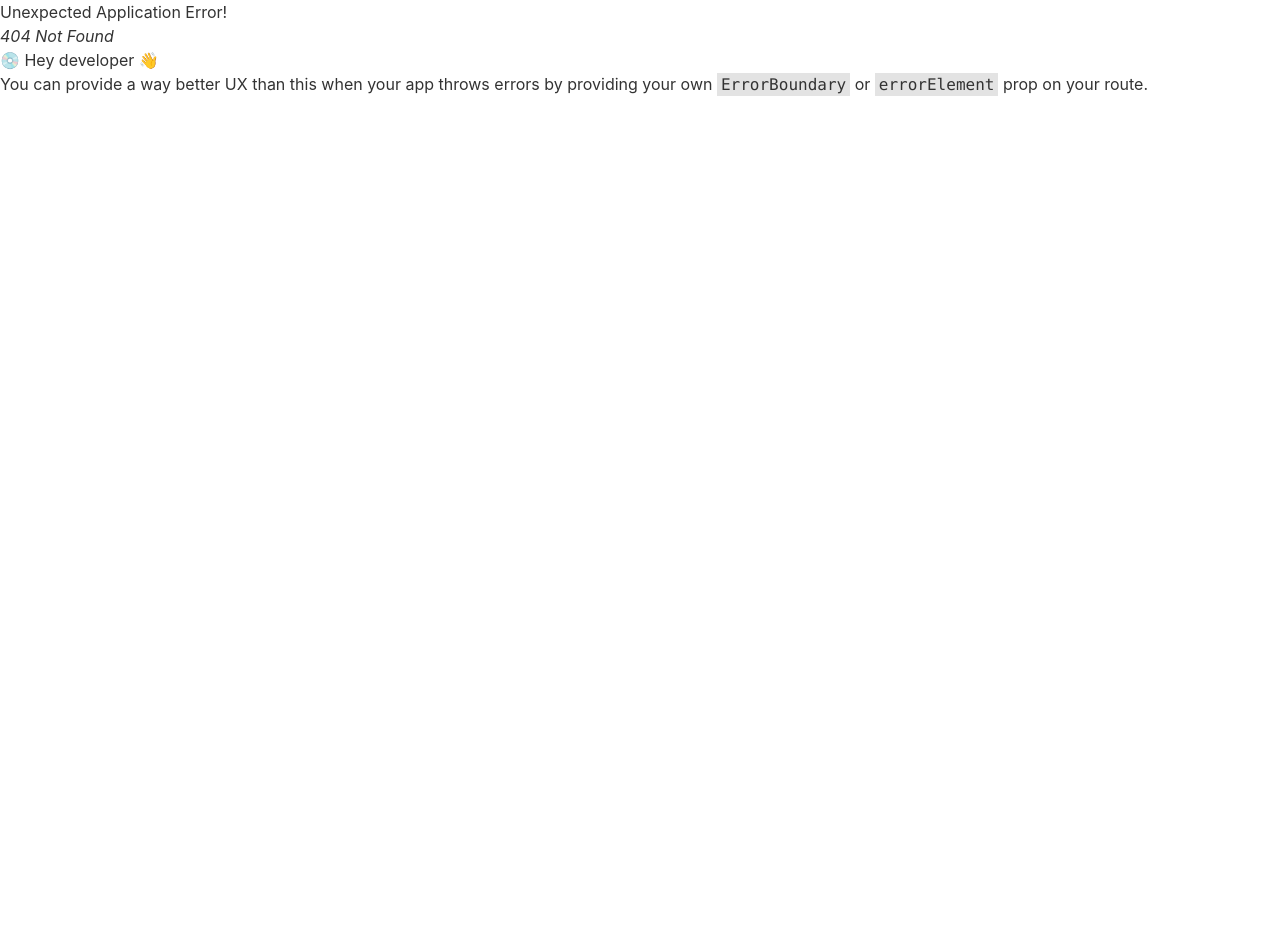
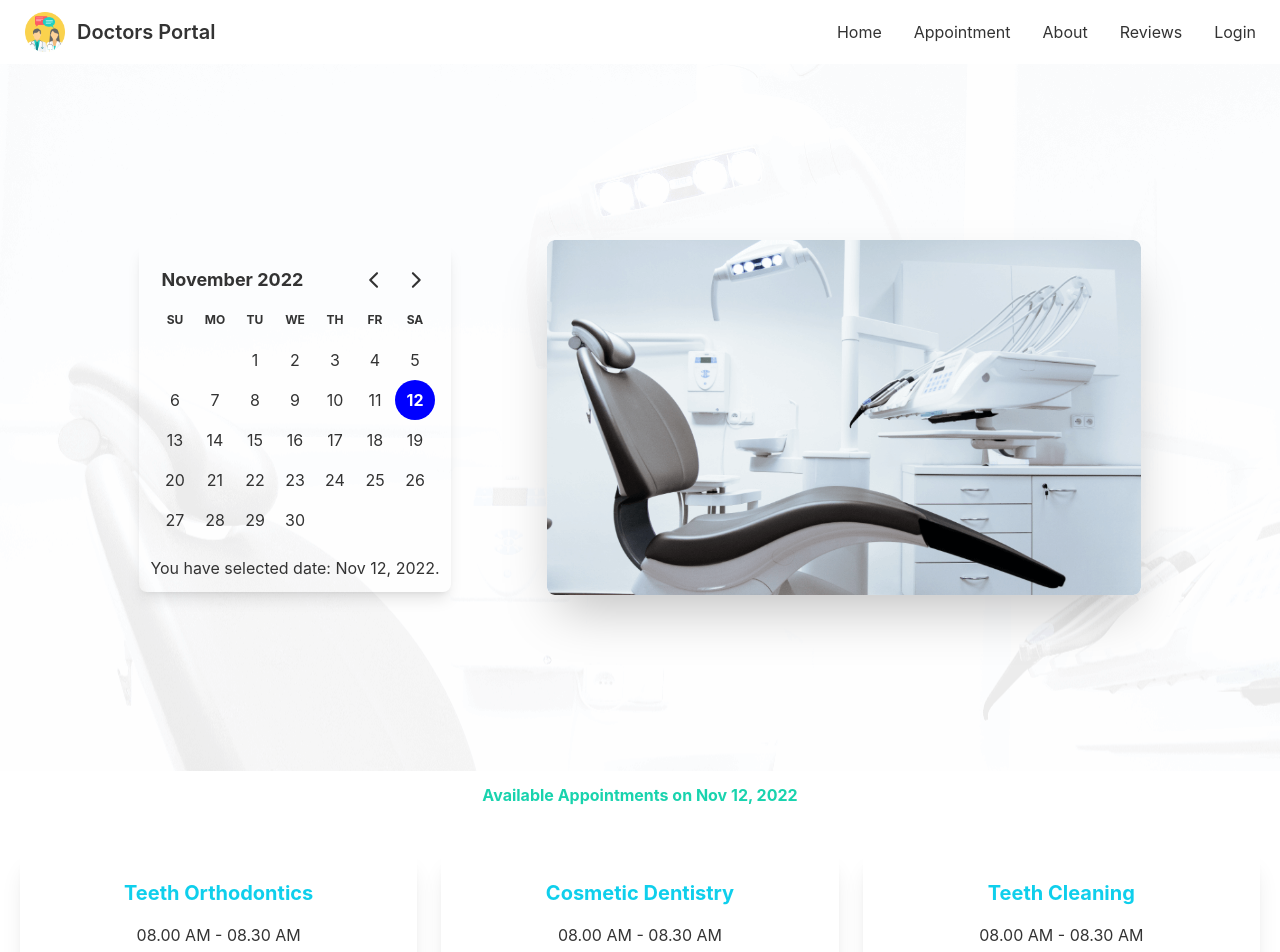
Before and after one commit to rifatahmed787/react-doctor-portal-full-client, a React (Create React App) app: page /appointment in a window 1280 px wide. Before the commit this address had no page. Shown: the top 952 px of the page. Before the commit the page ends 800 px from the top, so only its background shows below. Built offline with nearby package versions, Linux system fonts and the light colour scheme.

Commit message:
availableAppointment added

```diff
--- a/package.json
+++ b/package.json
@@ -7,7 +7,9 @@
     "@testing-library/react": "^13.4.0",
     "@testing-library/user-event": "^13.5.0",
     "daisyui": "^2.39.1",
+    "date-fns": "^2.29.3",
     "react": "^18.2.0",
+    "react-day-picker": "^8.3.6",
     "react-dom": "^18.2.0",
     "react-router-dom": "^6.4.3",
     "react-scripts": "5.0.1",
--- /dev/null
+++ b/public/services.json
@@ -0,0 +1,118 @@
+[
+    {
+      "_id": 1,
+      "name": "Teeth Orthodontics",
+      "slots": [
+        "08.00 AM - 08.30 AM",
+        "08.30 AM - 09.00 AM",
+        "09.00 AM - 9.30 AM",
+        "09.30 AM - 10.00 AM",
+        "10.00 AM - 10.30 AM",
+        "10.30 AM - 11.00 AM",
+        "11.00 AM - 11.30 AM",
+        "11.30 AM - 12.00 AM",
+        "1.00 PM - 1.30 PM",
+        "1.30 PM - 2.00 PM",
+        "2.00 PM - 2.30 PM",
+        "2.30 PM - 3.00 PM",
+        "3.00 PM - 3.30 PM",
+        "3.30 PM - 4.00 PM",
+        "4.00 PM - 4.30 PM",
+        "4.30 PM - 5.00 PM"
+      ]
+    },
+    {
+      "_id": 2,
+      "name": "Cosmetic Dentistry",
+      "slots": [
+        "08.00 AM - 08.30 AM",
+        "08.30 AM - 09.00 AM",
+        "09.00 AM - 9.30 AM",
+        "09.30 AM - 10.00 AM",
+        "10.00 AM - 10.30 AM",
+        "10.30 AM - 11.00 AM",
+        "11.00 AM - 11.30 AM",
+        "11.30 AM - 12.00 AM",
+        "1.00 PM - 1.30 PM",
+        "1.30 PM - 2.00 PM",
+        "2.00 PM - 2.30 PM",
+        "2.30 PM - 3.00 PM",
+        "3.00 PM - 3.30 PM",
+        "3.30 PM - 4.00 PM",
+        "4.00 PM - 4.30 PM",
+        "4.30 PM - 5.00 PM"
+      ]
+    },
+    {
+      "_id": 3,
+      "name": "Teeth Cleaning",
+      "slots": [
+        "08.00 AM - 08.30 AM",
+        "08.30 AM - 09.00 AM",
+        "09.00 AM - 9.30 AM",
+        "09.30 AM - 10.00 AM",
+        "10.00 AM - 10.30 AM",
+        "10.30 AM - 11.00 AM",
+        "11.00 AM - 11.30 AM",
+        "11.30 AM - 12.00 AM",
+        "1.00 PM - 1.30 PM",
+        "1.30 PM - 2.00 PM",
+        "2.00 PM - 2.30 PM",
+        "2.30 PM - 3.00 PM",
+        "3.00 PM - 3.30 PM",
+        "3.30 PM - 4.00 PM",
+        "4.00 PM - 4.30 PM",
+        "4.30 PM - 5.00 PM"
+      ]
+    },
+    {
+      "_id": 4,
+      "name": "Cavity Protection",
+      "slots": [
+        "08.00 AM - 08.30 AM",
+        "08.30 AM - 09.00 AM",
+        "09.00 AM - 9.30 AM",
+        "09.30 AM - 10.00 AM",
+        "10.00 AM - 10.30 AM",
+        "10.30 AM - 11.00 AM",
+        "11.00 AM - 11.30 AM",
+        "11.30 AM - 12.00 AM",
+        "1.00 PM - 1.30 PM",
+        "1.30 PM - 2.00 PM",
+        "2.00 PM - 2.30 PM",
+        "2.30 PM - 3.00 PM",
+        "3.00 PM - 3.30 PM",
+        "3.30 PM - 4.00 PM",
+        "4.00 PM - 4.30 PM",
+        "4.30 PM - 5.00 PM"
+      ]
+    },
+    {
+      "_id": 5,
+      "name": "Pediatric Dental",
+      "slots": [
+      ]
+    },
+    {
+      "_id": 6,
+      "name": "Oral Surgery",
+      "slots": [
+        "08.00 AM - 08.30 AM",
+        "08.30 AM - 09.00 AM",
+        "09.00 AM - 9.30 AM",
+        "09.30 AM - 10.00 AM",
+        "10.00 AM - 10.30 AM",
+        "10.30 AM - 11.00 AM",
+        "11.00 AM - 11.30 AM",
+        "11.30 AM - 12.00 AM",
+        "1.00 PM - 1.30 PM",
+        "1.30 PM - 2.00 PM",
+        "2.00 PM - 2.30 PM",
+        "2.30 PM - 3.00 PM",
+        "3.00 PM - 3.30 PM",
+        "3.30 PM - 4.00 PM",
+        "4.00 PM - 4.30 PM",
+        "4.30 PM - 5.00 PM"
+      ]
+    }
+  ]
--- a/src/Routes/Routes.js
+++ b/src/Routes/Routes.js
@@ -1,5 +1,6 @@
 import { createBrowserRouter } from "react-router-dom";
 import Main from "../layout/Main";
+import Appointment from "../pages/Appointment/Appointment/Appointment";
 import Home from "../pages/Home/Home";
 import Login from "../pages/Login/Login";
 
@@ -16,6 +17,10 @@ export const router = createBrowserRouter([
         path: "/login",
         element: <Login></Login>,
       },
+      {
+        path: "/appointment",
+        element: <Appointment></Appointment>,
+      },
     ],
   },
 ]);
--- /dev/null
+++ b/src/pages/Appointment/Appointment/Appointment.js
@@ -0,0 +1,21 @@
+import React, { useState } from "react";
+import AppointmentBanner from "../AppointmentBanner/AppointmentBanner";
+import AvailableAppoointment from "../AvialableAppointment/AvailableAppoointment";
+
+const Appointment = () => {
+  const [selectedDate, setSelectedDate] = useState(new Date());
+  return (
+    <div>
+      <AppointmentBanner
+        selectedDate={selectedDate}
+        setSelectedDate={setSelectedDate}
+      ></AppointmentBanner>
+      <AvailableAppoointment
+        selectedDate={selectedDate}
+        setSelectedDate={setSelectedDate}
+      ></AvailableAppoointment>
+    </div>
+  );
+};
+
+export default Appointment;
--- /dev/null
+++ b/src/pages/Appointment/AppointmentBanner/AppointmentBanner.js
@@ -0,0 +1,32 @@
+import React from "react";
+import chair from "../../../assets/images/chair.png";
+import bg from "../../../assets/images/bg.png";
+
+import { format } from "date-fns";
+import { DayPicker } from "react-day-picker";
+
+const AppointmentBanner = ({ selectedDate, setSelectedDate }) => {
+  return (
+    <div className="hero py-40" style={{ background: `url(${bg})` }}>
+      <div className="hero-content flex-col lg:flex-row-reverse">
+        <img
+          src={chair}
+          alt="dental-chair"
+          className="w-80 lg:w-[594px] rounded-lg shadow-2xl lg:ml-20"
+        />
+        <div className="w-[312px] shadow-lg rounded-lg">
+          <DayPicker
+            mode="single"
+            selected={selectedDate}
+            onSelect={setSelectedDate}
+          ></DayPicker>
+          <p className="text-center pb-3">
+            You have selected date: {format(selectedDate, "PP")}.
+          </p>
+        </div>
+      </div>
+    </div>
+  );
+};
+
+export default AppointmentBanner;
--- /dev/null
+++ b/src/pages/Appointment/AvialableAppointment/AvailableAppointmentCard.js
@@ -0,0 +1,26 @@
+import React from "react";
+import PrimaryButton from "../../../components/primaryButton/PrimaryButton";
+
+const AvailableAppointmentCard = ({ service }) => {
+  const { name, slots } = service;
+  return (
+    <div className="card  shadow-xl w">
+      <div className="card-body">
+        <h2 className="card-title justify-center text-primary font-bold">
+          {name}
+        </h2>
+        <p className="text-center pt-2">
+          {slots.length > 0 ? slots[0] : "Try another day"}
+        </p>
+        <p className="text-center py-2">
+          {slots.length} {slots.length > 1 ? "spaces" : "space"} available
+        </p>
+        <div className="card-actions justify-center">
+          <PrimaryButton>Book Appointment</PrimaryButton>
+        </div>
+      </div>
+    </div>
+  );
+};
+
+export default AvailableAppointmentCard;
--- /dev/null
+++ b/src/pages/Appointment/AvialableAppointment/AvailableAppoointment.js
@@ -0,0 +1,30 @@
+import { format } from "date-fns";
+import React, { useEffect, useState } from "react";
+import AvailableAppointmentCard from "./AvailableAppointmentCard";
+
+const AvailableAppoointment = ({ selectedDate }) => {
+  const [services, setServices] = useState([]);
+
+  useEffect(() => {
+    fetch("services.json")
+      .then((res) => res.json())
+      .then((data) => setServices(data));
+  }, []);
+  return (
+    <section>
+      <p className="text-center text-secondary font-bold mt-3">
+        Available Appointments on {format(selectedDate, "PP")}
+      </p>
+      <div className="grid grid-cols-1 md:grid-cols-2 lg:grid-cols-3 gap-6 pb-20 pt-10 px-5">
+        {services.map((service) => (
+          <AvailableAppointmentCard
+            key={service._id}
+            service={service}
+          ></AvailableAppointmentCard>
+        ))}
+      </div>
+    </section>
+  );
+};
+
+export default AvailableAppoointment;
--- a/src/pages/shared/Footer.js
+++ b/src/pages/shared/Footer.js
@@ -1,10 +1,10 @@
 import React from "react";
 import { Link } from "react-router-dom";
-import bg from "../../assets/images/footer.png";
+import footer from "../../assets/images/footer.png";
 
 const Footer = () => {
   return (
-    <footer className="bg-cover" style={{ background: `url(${bg})` }}>
+    <footer style={{ background: `url(${footer})` }}>
       <div className="footer p-10 flex justify-around ">
         <div>
           <span className="footer-title text-lg">Services</span>
```
Also changed, not shown: src/index.js (+7 -6 lines), 1 other file (tests, documents, lock files or other folders).
